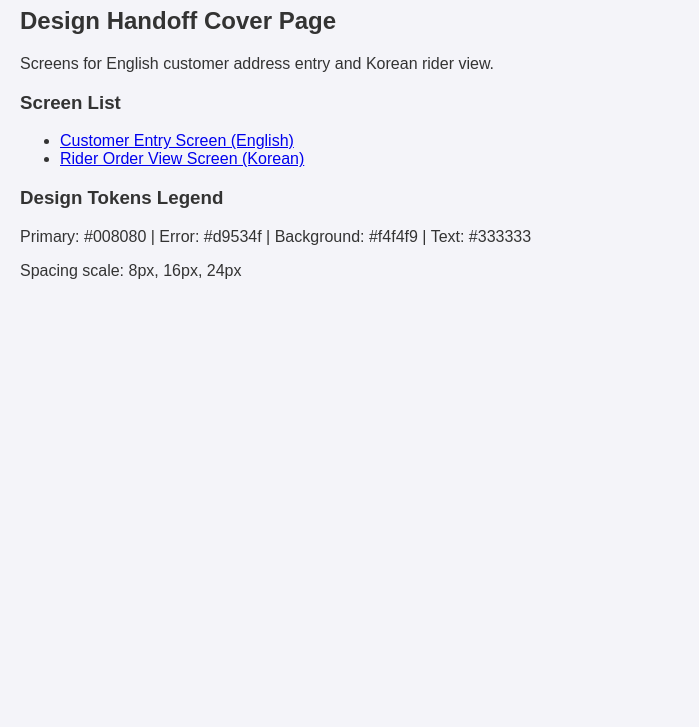
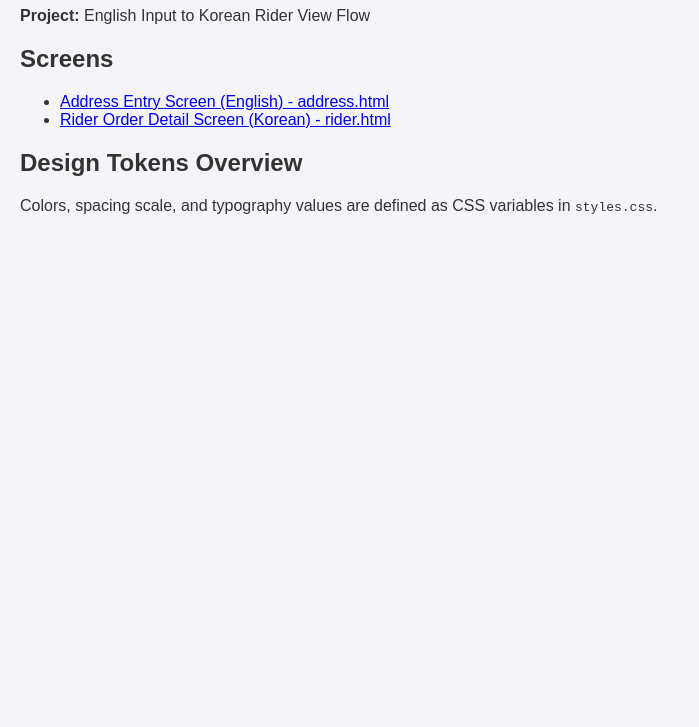
Before and after one commit to koready-2days-bot-project/2days-ai-vvwc3-task-53, a plain HTML site: page index.html in a window 1280 px wide. Shown: the part 73-800 px from the top of the page, without its empty margins (0-699 px from the left). Drawn offline with Linux system fonts and the light colour scheme.

Commit message:
Update index.html (AI teammate)

```diff
--- a/index.html
+++ b/index.html
@@ -1,17 +1,23 @@
 <!DOCTYPE html>
-<html>
-<head><meta charset="UTF-8"><title>Lieferoo Design Handoff</title><link rel="stylesheet" href="styles.css"></head>
+<html lang="en">
+<head>
+  <meta charset="UTF-8">
+  <title>Lieferoo Design Handoff Cover</title>
+  <link rel="stylesheet" href="styles.css">
+</head>
 <body>
-  <h1>Lieferoo</h1>
-  <h2>Design Handoff Cover Page</h2>
-  <p>Screens for English customer address entry and Korean rider view.</p>
-  <h3>Screen List</h3>
-  <ul>
-    <li><a href="customer_entry.html">Customer Entry Screen (English)</a></li>
-    <li><a href="rider_view.html">Rider Order View Screen (Korean)</a></li>
-  </ul>
-  <h3>Design Tokens Legend</h3>
-  <p>Primary: #008080 | Error: #d9534f | Background: #f4f4f9 | Text: #333333</p>
-  <p>Spacing scale: 8px, 16px, 24px</p>
+  <div class="container">
+    <h1>Lieferoo Delivery Address Handoff</h1>
+    <p><strong>Project:</strong> English Input to Korean Rider View Flow</p>
+
+    <h2>Screens</h2>
+    <ul>
+      <li><a href="address.html">Address Entry Screen (English) - address.html</a></li>
+      <li><a href="rider.html">Rider Order Detail Screen (Korean) - rider.html</a></li>
+    </ul>
+
+    <h2>Design Tokens Overview</h2>
+    <p>Colors, spacing scale, and typography values are defined as CSS variables in <code>styles.css</code>.</p>
+  </div>
 </body>
 </html>
```
